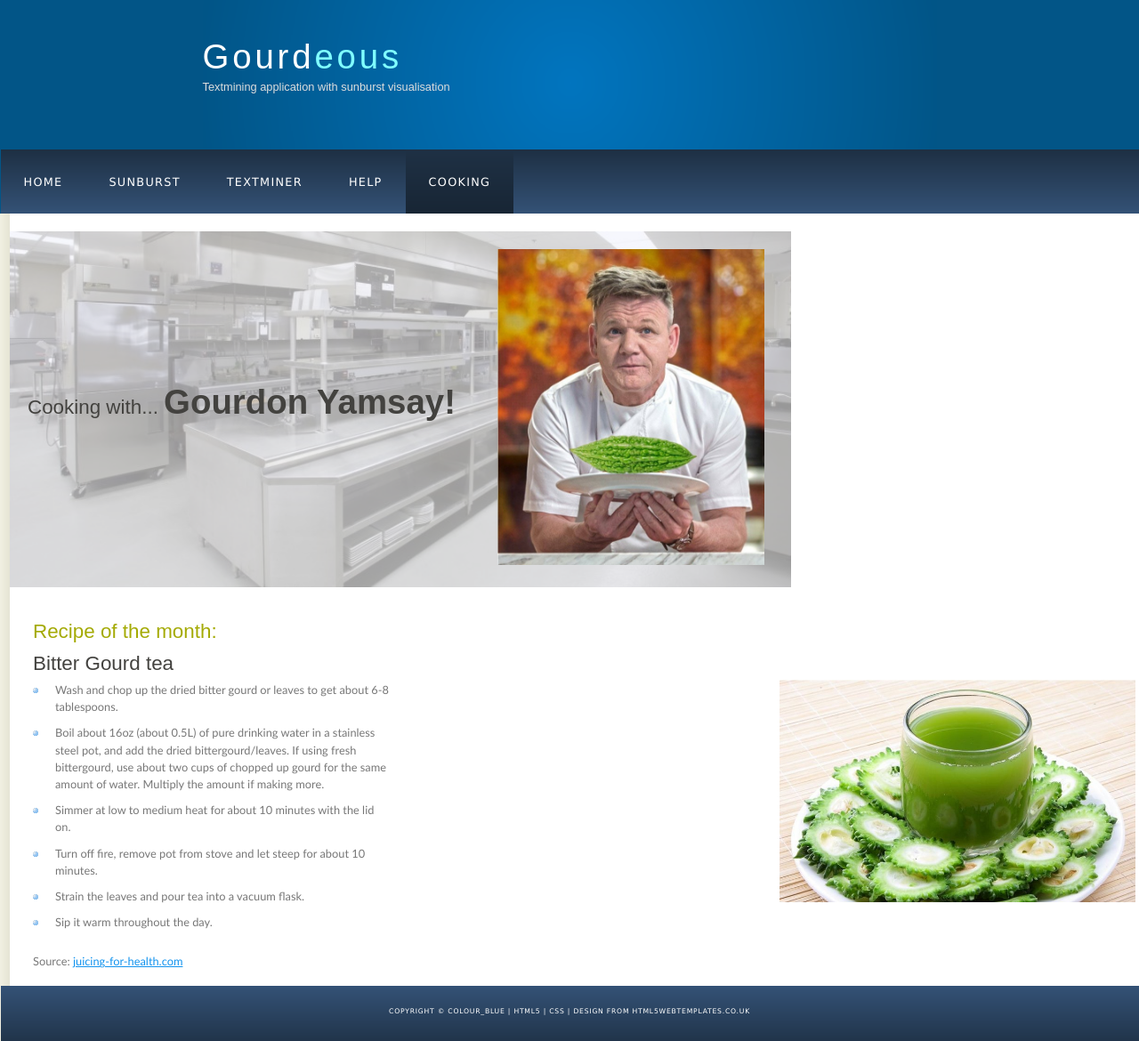
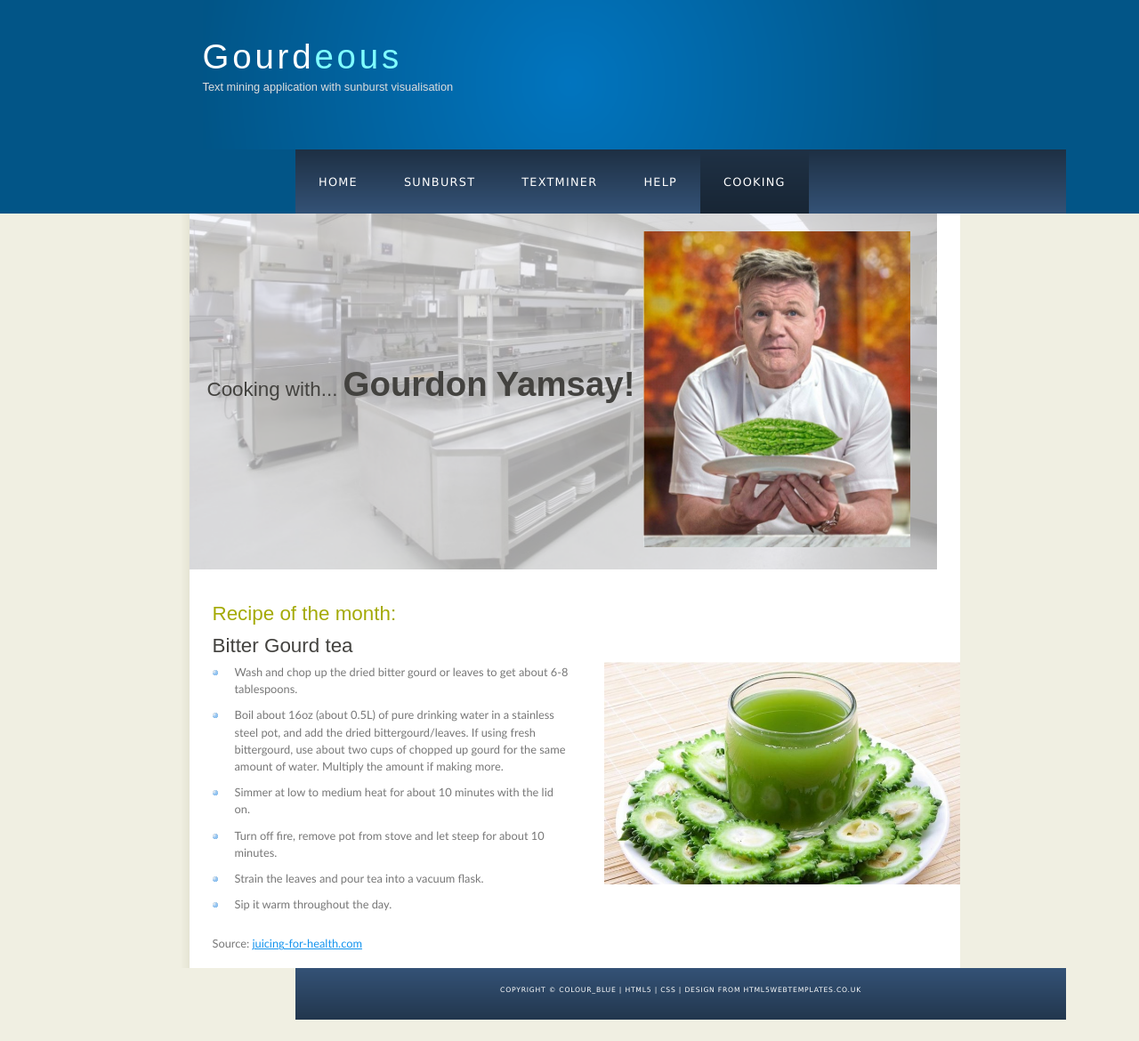
Before and after one commit to rogier-stegeman/ProjectGourdeous, a Flask app: page /cook in a window 1280 px wide. Shown: the whole page at 89% size. After the commit the page ends 1146 px from the top, so only its background shows below. Run offline with Flask 2, Linux system fonts and the light colour scheme; some libraries are stand-ins or nearby versions.

Commit message:
Cook page fixed

```diff
--- a/Gourdeous/static/css/style.css
+++ b/Gourdeous/static/css/style.css
@@ -5,7 +5,7 @@
 
 #cook-top {
     height: 400px;
-    width: 878px;
+    width: 878; /* 878 */
     position: relative;
     right: 26px;
     line-height: 400px;
--- a/Gourdeous/templates/cook.html
+++ b/Gourdeous/templates/cook.html
@@ -1,6 +1,24 @@
 {% extends 'layout.html' %}
+{% block style %}
+<style>
+    #menubar{
+        width: 878px;
+        margin-left: 332px;
+        width: 866px;
+    }
+    #site_content{
+        width: 840px;
+        padding-right: 0px;
+        padding-top: 0px;
+    }
+    #footer{
+        margin-left: 332px;
+        width: 866px;
+        padding-top: 20px;
+    }
+</style>
+{% endblock %}
 {% block title %}Cooking{% endblock %}
-
 {% block content %}
     <div id="cook-top">
     <div id="cook-top-bg"></div>
@@ -8,7 +26,6 @@
             <span style="vertical-align: center; padding-left: 20px"><h3 style="display: inline; text-align: center">Cooking with... </h3><h1 id="Gourdon">Gourdon Yamsay!</h1></span>
             <img id="gordon-pic" src="static/imgs/gordon.jpg">
         </div>
-
     </div>
     <br><br>
     <h2>Recipe of the month:</h2>
--- a/Gourdeous/templates/layout.html
+++ b/Gourdeous/templates/layout.html
@@ -19,7 +19,8 @@
   <meta name="keywords" content="website keywords, website keywords" />
   <meta http-equiv="content-type" content="text/html; charset=windows-1252" />
   <link rel="stylesheet" href="{{ url_for('static', filename='css/style.css') }}">
-      {% block scripts %} {% endblock %}
+      {% block style %}{% endblock %}
+      {% block scripts %}{% endblock %}
   {% endblock %}
 </head>
 
@@ -28,9 +29,9 @@
     <div id="header">
       <div id="logo">
         <div id="logo_text">
-          <!-- class="logo_colour", allows you to change the colour of the text -->
-          <h1><a href="index.html">Gourd<span class="logo_colour">eous</span></a></h1>
-          <h2>Textmining application with sunburst visualisation</h2>
+          <!-- class="logo_colour", allows you to change the colour of the text. -->
+          <h1><a href="{{ url_for('home') }}">Gourd<span class="logo_colour">eous</span></a></h1>
+          <h2>Text mining application with sunburst visualisation</h2>
         </div>
       </div>
       <div id="menubar">
--- a/Gourdeous/templates/sunburst.html
+++ b/Gourdeous/templates/sunburst.html
@@ -35,12 +35,6 @@ function myFunction() {
 
         <form>
             <input type="text" value="Enter text" id="highlightWord" style="width: 200px">
-            <!-- Deprecated -->
-            <div style="display: flex; justify-content: space-between">
-                <!--<input class="inner" id="highlight-button" type="button" value="Highlight" onclick="highlighter()" style="margin-top: 5px"> -->
-                <input class="inner" id="highlightClear" type="button" value="Clear" onclick="highlighterClear()" style="margin: 5px 0px 0px 5px">
-            </div>
-            <!---->
         </form>
     </div>
     <!-- Importing the d3 library from d3js.org and calling the JavaScript file to construct the sunburst -->
```
